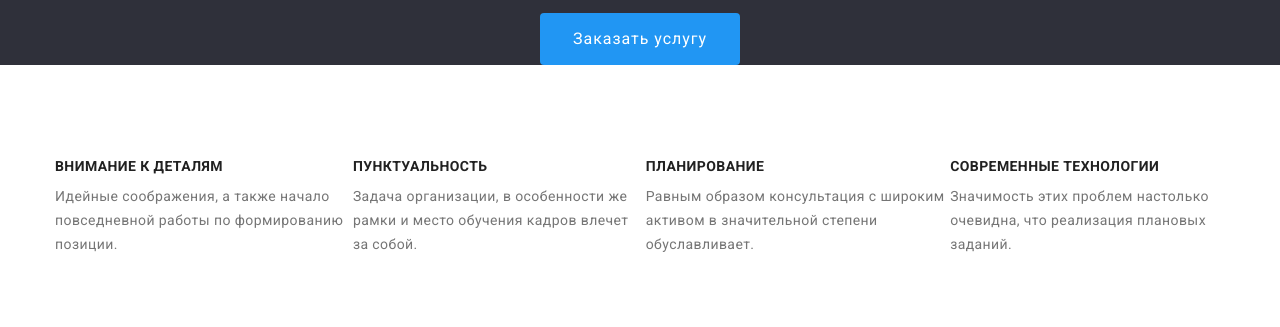
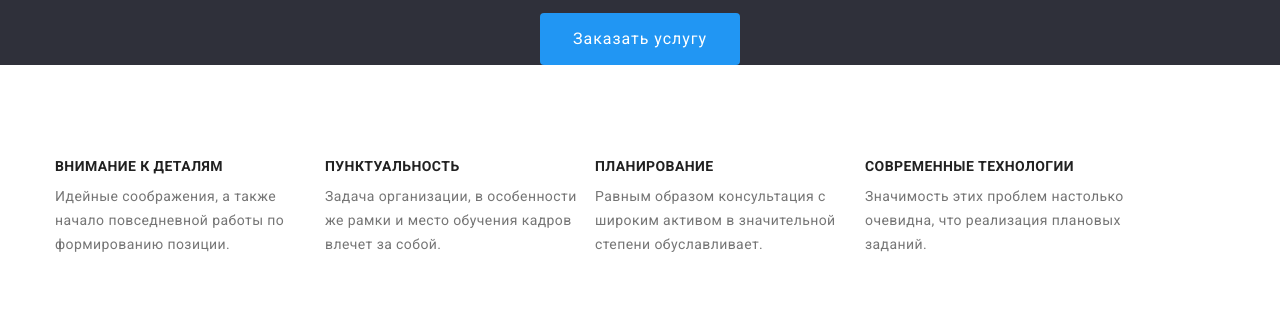
Before and after one commit to Maryna-Yefimenko/goit-markup-hw-03, a plain HTML site: page index.html in a window 1280 px wide. Shown: the part 158-485 px from the top of the page. Drawn offline with nearby package versions, Linux system fonts and the light colour scheme.

Commit message:
Коммит

```diff
--- a/css/styles.css
+++ b/css/styles.css
@@ -175,6 +175,9 @@ a {
 .feature-list {
   display: flex;
 }
+.feature-list .item {
+  width: 270px;
+}
 .feature-title {
   margin-bottom: 10px;
 
@@ -258,6 +261,9 @@ a {
 /* Стили для portfolio.html */
 /* button section */
 .filter {
+  display: flex;
+  flex-wrap: wrap;
+
   margin-bottom: 50px;
 }
 .button-primary,
@@ -281,6 +287,8 @@ a {
 }
 /* projects section*/
 .projects-item {
+  width: 370px;
+
   background-color: var(--primary-background-color);
 }
 .projects-title {
--- a/index.html
+++ b/index.html
@@ -47,22 +47,22 @@
             <div class="container">
                 <h2></h2>
                 <ul class="feature-list">
-                    <li>
+                    <li class="item">
                         <h3 class="feature-title">ВНИМАНИЕ К ДЕТАЛЯМ</h3>
                         <p class="feature-text">Идейные соображения, а такжe начало повседневной работы по формированию
                             позиции.</p>
                     </li>
-                    <li>
+                    <li class="item">
                         <h3 class="feature-title">ПУНКТУАЛЬНОСТЬ</h3>
                         <p class="feature-text">Задача организации, в особенности же рамки и место обучения кадров
                             влечет за собой.</p>
                     </li>
-                    <li>
+                    <li class="item">
                         <h3 class="feature-title">ПЛАНИРОВАНИЕ</h3>
                         <p class="feature-text">Равным образом консультация с широким активом в значительной степени
                             обуславливает.</p>
                     </li>
-                    <li>
+                    <li class="item">
                         <h3 class="feature-title">СОВРЕМЕННЫЕ ТЕХНОЛОГИИ</h3>
                         <p class="feature-text">Значимость этих проблем настолько очевидна, что реализация плановых
                             заданий.</p>
```
